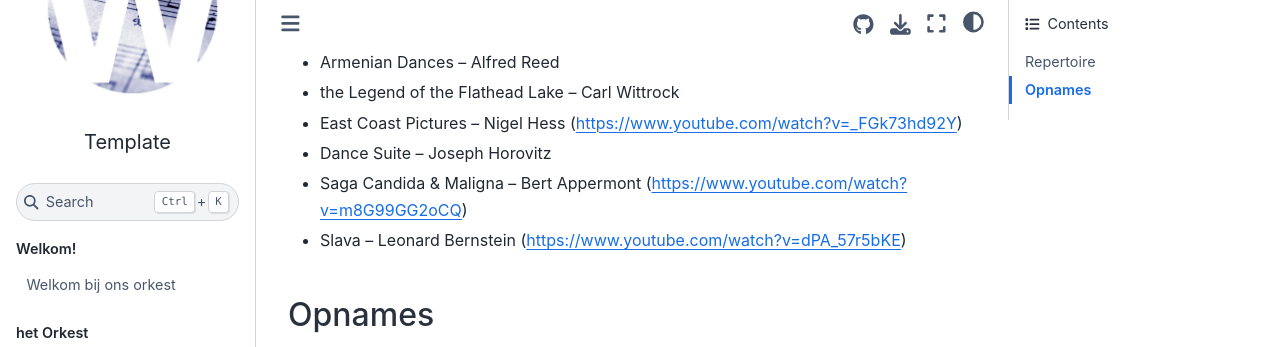
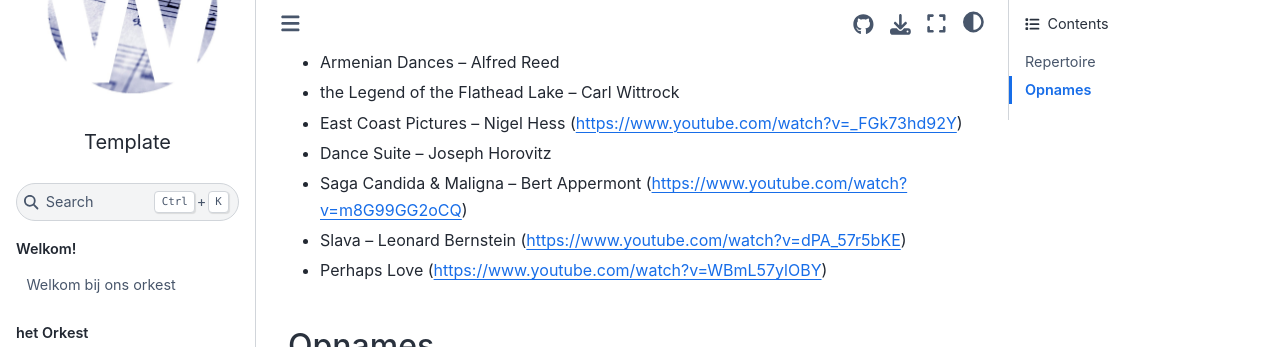
Before and after one commit to margreetdocter/ovwilton, a Jupyter Book: the page built from book/some_content/repertoire.md, in a window 1280 px wide and 900 px high, scrolled down 390 px, cut to the strip 0-347 px from the top of the window. Built offline with Jupyter Book 1.0.4 settings and Sphinx 7.4.7 and the Sphinx Book theme 1.1.4, drawn with Linux system fonts in a browser that asks for light colours; comment, search, counter and statistics services are not loaded.

Commit message:
Update repertoire.md

```diff
--- a/book/some_content/repertoire.md
+++ b/book/some_content/repertoire.md
@@ -14,6 +14,7 @@ Hieronder een greep uit ons recent repertoire, met enkele opnames. Een completer
 - Dance Suite – Joseph Horovitz
 - Saga Candida & Maligna – Bert Appermont (https://www.youtube.com/watch?v=m8G99GG2oCQ)
 - Slava – Leonard Bernstein (https://www.youtube.com/watch?v=dPA_57r5bKE)
+- Perhaps Love (https://www.youtube.com/watch?v=WBmL57ylOBY)
 
 ## Opnames
 
```
